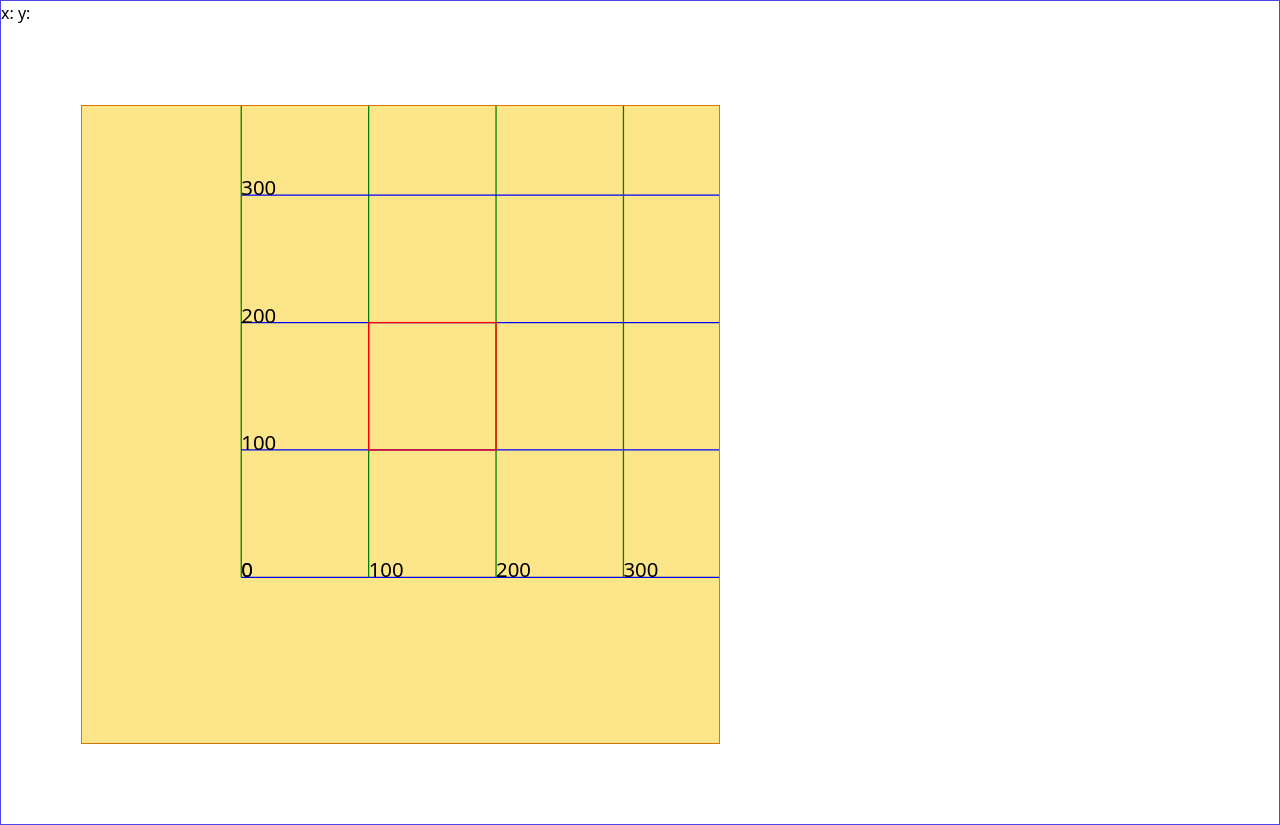
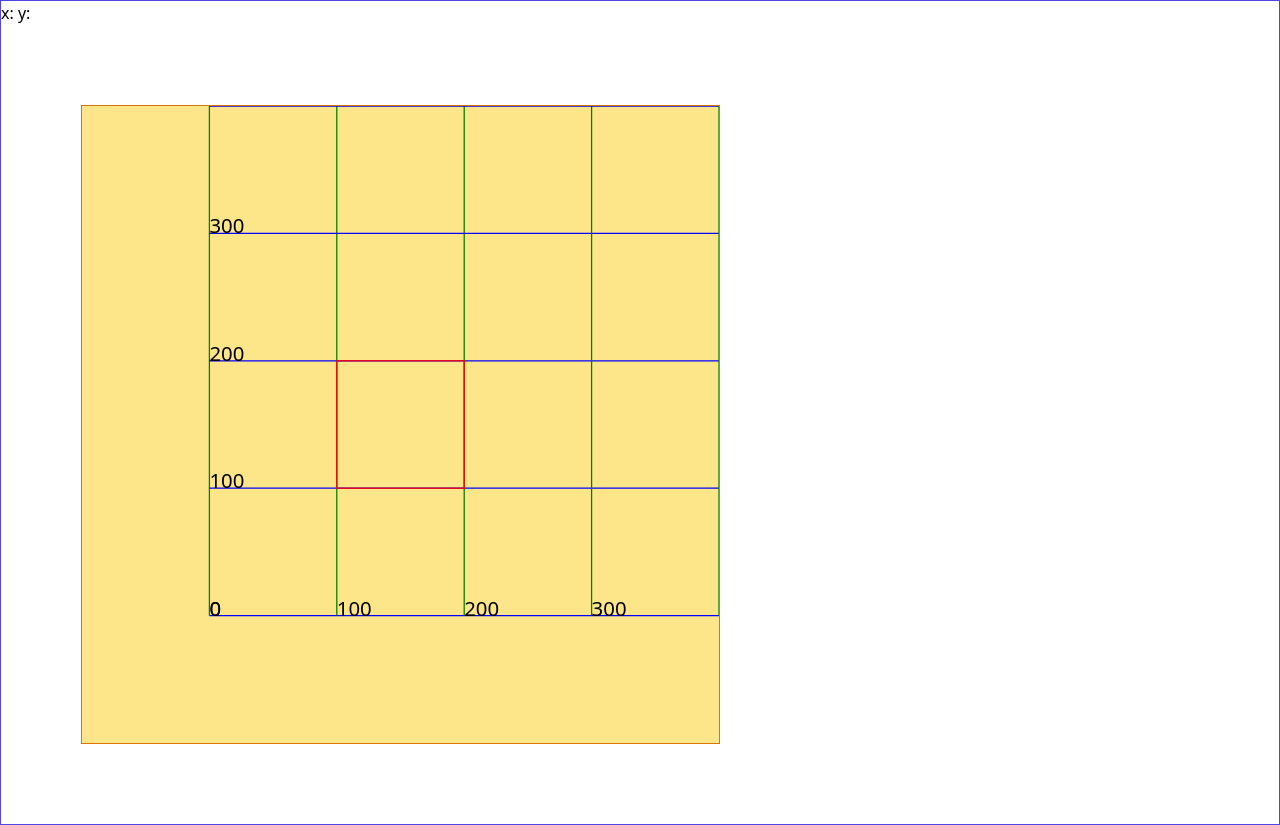
Before and after one commit to verbatium/svelte-map, a SvelteKit app: page /p2 in a window 1280 px wide. Built offline with nearby package versions, Linux system fonts and the light colour scheme.

Commit message:
extract CartesianSvg object to handle all transformation logic

```diff
--- a/src/components/PanZoom.ts
+++ b/src/components/PanZoom.ts
@@ -1,38 +1,40 @@
 import type {ActionReturn} from 'svelte/action'
 
-type UseParam = number
+type UseParam = { scaleFactor: number, inverseMatrix: DOMMatrix }
 
 interface Attributes {
   'on:cursor'?: (e: CustomEvent<DOMPoint>) => void;
+  'on:viewboxchanged'?: (e: CustomEvent<DOMRect>) => void;
 }
 
-export function panZoom(node: SVGSVGElement): ActionReturn<UseParam, Attributes> {
-  const scaleFactor = 1.025
+export function panZoom(node: SVGSVGElement, param: UseParam): ActionReturn<UseParam, Attributes> {
+  let scaleFactor = param?.scaleFactor ?? 1.025
+  let inverseMatrix = param?.inverseMatrix
   const viewBox: DOMRect = node.viewBox.baseVal
-  const point: DOMPoint = node.createSVGPoint()
-  let dY = -(viewBox.height + 2 * viewBox.y)
   let pointerOrigin: DOMPoint = node.createSVGPoint()
   let isPointerDown: boolean = false
 
   function getRealPointFromEvent(event: PointerEvent): DOMPoint {
-    point.x = event.clientX
-    point.y = event.clientY
-    return DOMMatrix.fromMatrix(node.getScreenCTM() as DOMMatrix)
-      .scale(1, -1)
-      .translate(0, dY)
-      .inverse().transformPoint(point)
+    return new DOMPoint(event.clientX, event.clientY).matrixTransform(node.getScreenCTM()?.inverse())
   }
 
   function onPointerMove(event: PointerEvent) {
     const pointerPosition = getRealPointFromEvent(event)
-
     if (isPointerDown) {
       event.preventDefault()
       viewBox.x -= (pointerPosition.x - pointerOrigin.x)
-      viewBox.y += (pointerPosition.y - pointerOrigin.y)
+      viewBox.y -= (pointerPosition.y - pointerOrigin.y)
+      node.dispatchEvent(new CustomEvent<DOMRect>('viewboxchanged', {detail: transformRect(inverseMatrix, viewBox)}))
     } else {
-      node.dispatchEvent(new CustomEvent<DOMPoint>('cursor', {detail: pointerPosition}))
+      node.dispatchEvent(new CustomEvent<DOMPoint>('cursor', {detail: pointerPosition.matrixTransform(inverseMatrix)}))
     }
+  }
+
+  function transformRect(m: DOMMatrix, r: DOMRect): DOMRect {
+    const matrix = m.translate(0, r.height)
+    const p = new DOMPoint(r.x, r.y).matrixTransform(matrix)
+    const p2 = new DOMPoint(r.x + r.width, r.y + r.height).matrixTransform(matrix)
+    return new DOMRect(p.x, p.y, p2.x - p.x,  p.y - p2.y)
   }
 
   function onPointerDown(event: PointerEvent) {
@@ -48,14 +50,12 @@ export function panZoom(node: SVGSVGElement): ActionReturn<UseParam, Attributes>
   function onWheel(event: WheelEvent) {
     event.preventDefault()
     const scaleDelta = event.deltaY < 0 ? 1 / scaleFactor : scaleFactor
-
-    point.x = event.clientX
-    point.y = event.clientY
-    const startPoint = point.matrixTransform(node.getScreenCTM()?.inverse())
+    const startPoint = new DOMPoint(event.clientX, event.clientY).matrixTransform(node.getScreenCTM()?.inverse())
     viewBox.x -= (startPoint.x - viewBox.x) * (scaleDelta - 1)
     viewBox.y -= (startPoint.y - viewBox.y) * (scaleDelta - 1)
     viewBox.width *= scaleDelta
     viewBox.height *= scaleDelta
+    node.dispatchEvent(new CustomEvent<DOMRect>('viewboxchanged', {detail: transformRect(inverseMatrix, viewBox)}))
   }
 
   const options: AddEventListenerOptions = {passive: false, capture: true}
@@ -67,8 +67,9 @@ export function panZoom(node: SVGSVGElement): ActionReturn<UseParam, Attributes>
 
 
   return {
-    update(param) {
-      dY = param
+    update(param: UseParam) {
+      scaleFactor = param?.scaleFactor ?? 1.025
+      inverseMatrix = param?.inverseMatrix
     },
     destroy() {
       node.removeEventListener('pointerdown', onPointerDown, options)
--- /dev/null
+++ b/src/components/svg/SvgCartesian.svelte
@@ -0,0 +1,34 @@
+<script lang="ts">
+  import {panZoom} from '../PanZoom'
+
+  export let viewBox: DOMRect
+  let cartesianMatrix = [1, 0, 0, -1, -viewBox.x, viewBox.height + viewBox.y]
+  let viewBoxString = `0,0,${viewBox.width},${viewBox.height}`
+  let transform = `matrix(${cartesianMatrix.join(',')})`
+  let svg: SVGSVGElement
+
+  $: setViewBox(svg, viewBox)
+
+  function setViewBox(svg: SVGSVGElement, viewBox: DOMRect) {
+    if (!svg) return
+    svg.viewBox.baseVal.x = 0
+    svg.viewBox.baseVal.y = 0
+    svg.viewBox.baseVal.width = viewBox.width
+    svg.viewBox.baseVal.height = viewBox.height
+  }
+
+</script>
+<svg {...$$restProps}
+     bind:this={svg}
+     class="border border-amber-600 m-20 bg-amber-200"
+     cursor="crosshair"
+     on:cursor
+     on:viewboxchanged
+     use:panZoom={{inverseMatrix: new DOMMatrix(cartesianMatrix)?.inverse()}}
+     viewBox={viewBoxString}
+>
+  <g transform={transform}>
+    <slot/>
+  </g>
+
+</svg>
--- /dev/null
+++ b/src/components/svg/SvgText.svelte
@@ -0,0 +1,14 @@
+<svelte:options namespace="svg"/>
+<script lang="ts">
+  export let x: number = 0
+  export let y: number = 0
+  export let cartesian = true
+  export let text
+  let transform: string = `translate(${x}, ${y})${cartesian ? ' scale(1,-1)' : ''}`
+</script>
+
+<text transform="{transform}" x="0" y="0">
+  <slot>
+    {text}
+  </slot>
+</text>
--- a/src/routes/p2/+page.svelte
+++ b/src/routes/p2/+page.svelte
@@ -1,10 +1,8 @@
 <script lang="ts">
-  import {panZoom} from '../../components/PanZoom'
+  import SvgCartesian from '../../components/svg/SvgCartesian.svelte'
+  import SvgText from '../../components/svg/SvgText.svelte'
 
-  let x = -125
-  let y = -130
-  let width = 500
-  let height = 500
+  let viewBox = {x: -100, y: -100, width: 500, height: 500} as DOMRect
   let cursor: DOMPoint
 </script>
 
@@ -12,21 +10,20 @@
   <div>
     x: {cursor?.x} y: {cursor?.y}
   </div>
-  <svg class="border border-amber-600 m-20 bg-amber-200"
+  <SvgCartesian class="border border-amber-600 m-20 bg-amber-200"
                 on:cursor={(e)=>{cursor = e.detail}}
-       use:panZoom
-       viewBox="{x},{y},{width},{height}"
+                on:viewboxchanged={(e)=>console.log('viewboxchanged', e.detail)}
+                {viewBox}
                 width="50%"
-       cursor="crosshair"
   >
-    <g transform="scale(1,-1) translate(0,-{height + y * 2})">
     {#each {length: 10} as _, i}
       <line x1="0" y1="0" x2="1500" y2="0" transform="translate(0, {i * 100})" stroke="blue"/>
-        <text x="0" y="0" transform="translate(0, {i * 100}) scale(1,-1)">{i * 100}</text>
+      <SvgText y="{i * 100}" text="{i * 100}"/>
+
       <line y1="0" x1="0" y2="1500" x2="0" transform="translate({i * 100}, 0)" stroke="green"/>
-        <text y="0" x="0" transform="translate({i * 100}, 0) scale(1,-1)">{i * 100}</text>
+
+      <SvgText x="{i * 100}" text="{i * 100}"/>
     {/each}
     <rect fill="none" height="100" stroke="red" width="100" x="100" y="100"/>
-    </g>
-  </svg>
+  </SvgCartesian>
 </div>
```
Lines whose indentation alone changed are shown as unchanged.
